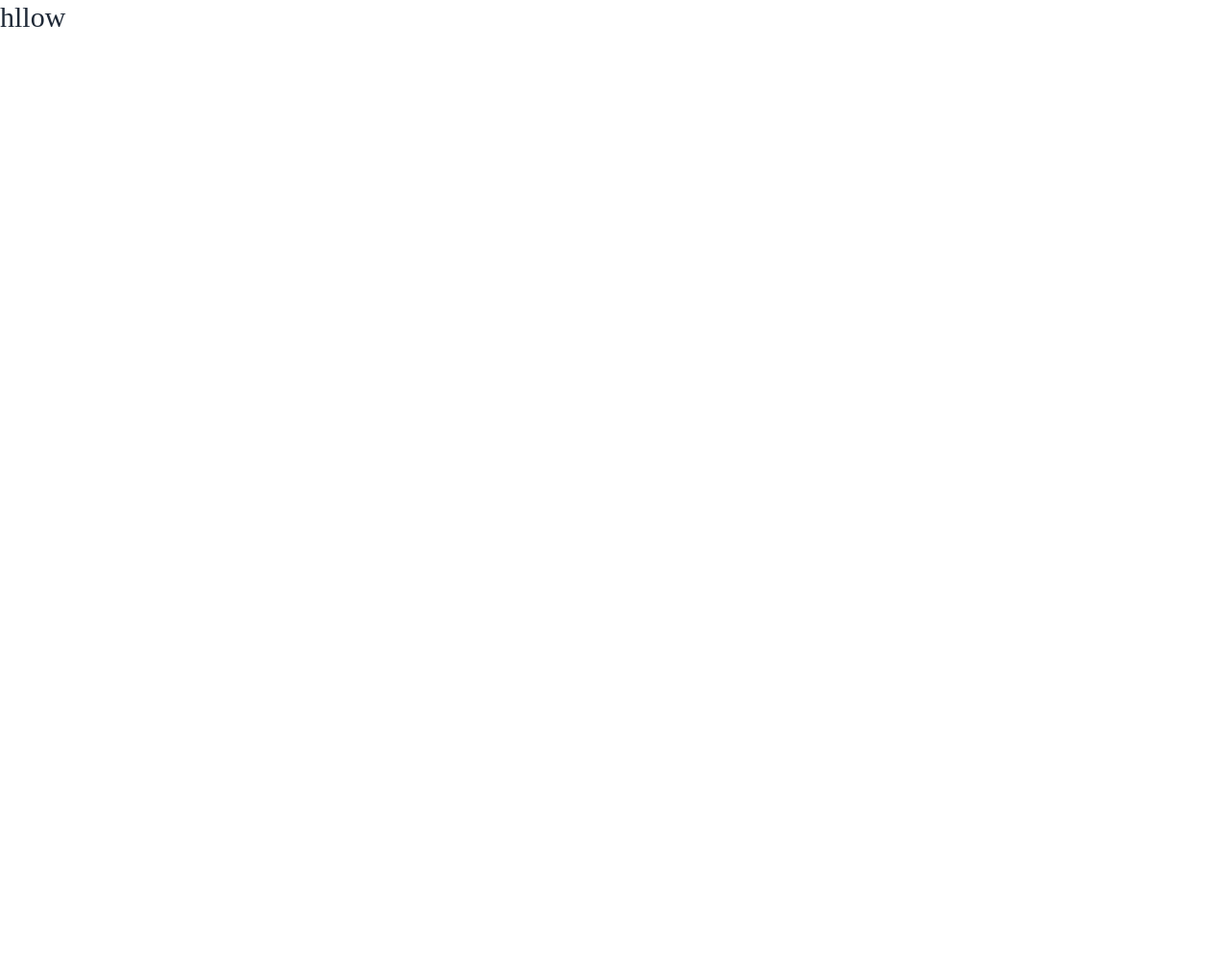
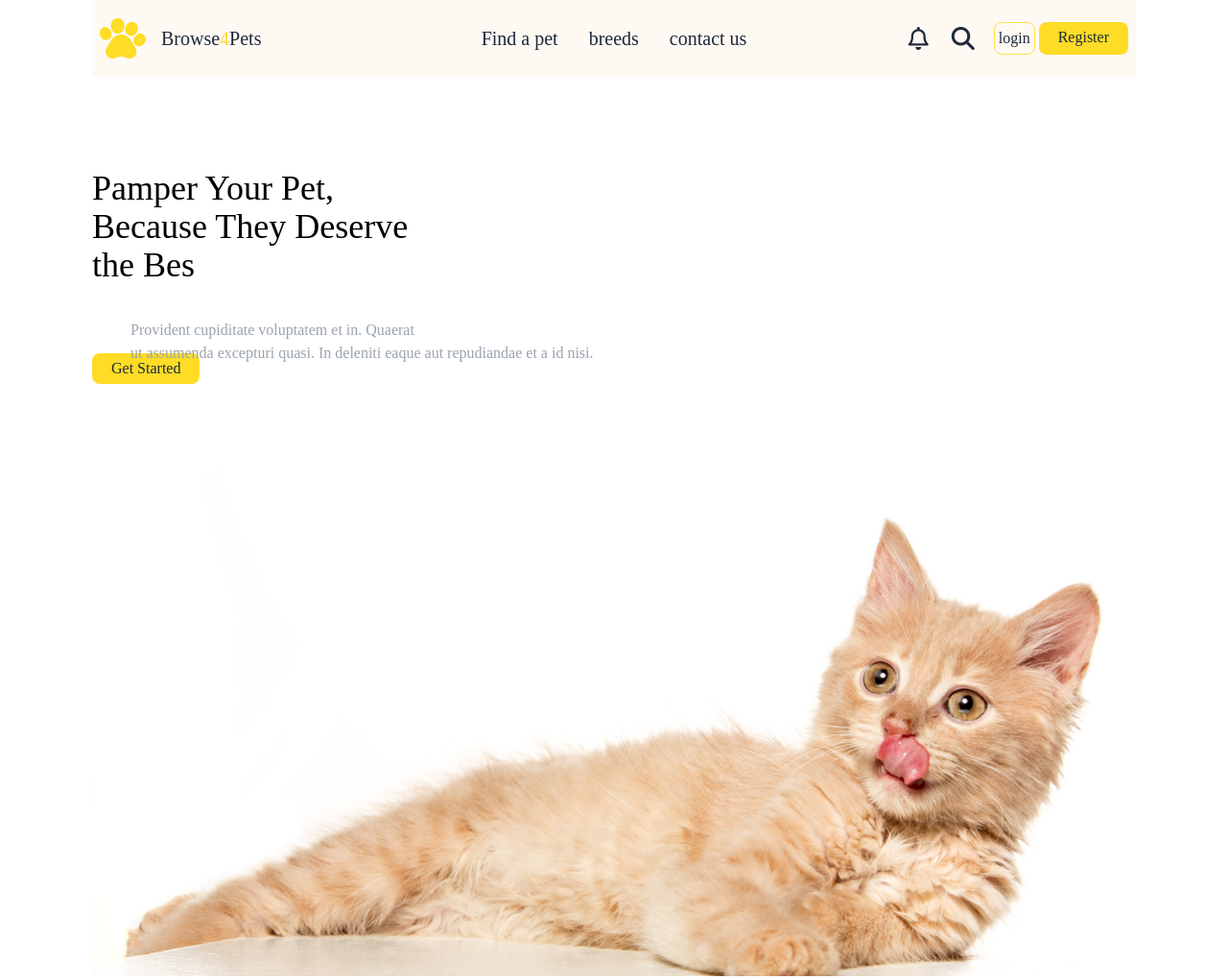
Before and after one commit to mdmohammad757/B11-A3-living-resources, a plain HTML site: page index.html in a window 1280 px wide. Shown: the whole page at 96% size. Before the commit the page ends 800 px from the top, so only its background shows below. Drawn offline with nearby package versions, Linux system fonts and the light colour scheme; a web font is replaced by a local one.

Commit message:
added full section

```diff
--- a/index.html
+++ b/index.html
@@ -4,6 +4,8 @@
      <meta charset="UTF-8">
      <meta name="viewport" content="width=device-width, initial-scale=1.0">
      <title>A3 living</title>
+     <!-- icon cdn  -->
+     <link rel="stylesheet" href="https://cdnjs.cloudflare.com/ajax/libs/font-awesome/6.7.2/css/all.min.css" integrity="sha512-Evv84Mr4kqVGRNSgIGL/F/aIDqQb7xQ2vcrdIwxfjThSH8CSR7PBEakCr51Ck+w+/U6swU2Im1vVX0SVk9ABhg==" crossorigin="anonymous" referrerpolicy="no-referrer" />
       <!-- google font cdn  -->
      <link rel="preconnect" href="https://fonts.googleapis.com">
      <link rel="preconnect" href="https://fonts.gstatic.com" crossorigin>
@@ -22,10 +24,11 @@
             theme: {
               extend: {
                 colors: {
-                  clifford: '#da373d',
-                }
-              }
-            }
+                  clifford: '#FFDC26',
+                  'pamper-primary': '#FFDC26',
+                },
+              },
+            },
           }
         </script>
 
@@ -33,11 +36,67 @@
 </head>
 <body class="ADLaM-Display">
      <!-- header section  -->
-      <header>
-         <h1 class="text-3xl">hllow</h1>
+      <header class="lg:px-24">
+        <div class="navbar bg-base-100 bg-[#FFF9F4]">
+          <div class="navbar-start">
+            <div class="flex  items-center">
+              <div class="flex gap-4 text-center">
+               <img src="Assignment_03_Category_0001/c1-assets/logo-header.png" alt="">
+               <a class="lg:flex hidden text-xl lg:m-auto">Browse<span class="text-pamper-primary">4</span>Pets</a>
+              </div>
+            </div>
+          </div>
+          <div class="navbar-center hidden lg:flex">
+            <ul class="menu menu-horizontal text-xl ">
+              <li><a>Find a pet</a></li>
+              <li><a>breeds</a></li>
+              <li><a>contact us</a></li>
+            </ul>
+          </div>
+          <div class="gap-1 navbar-end sm:overflow-hidden">
+            <div class="space-x-6 p-4 lg:flex hidden">
+              <i class="fa-regular fa-bell text-2xl"></i>
+              <i class="fa-solid fa-magnifying-glass text-2xl"></i>
+            </div>
+           <div class="lg:flex gap-1 hidden">
+            <a class="border border-yellow-300 px-1 p-1 rounded-lg">login</a>
+            <a class="bg-pamper-primary px-5 p-1 rounded-lg">Register</a>
+           </div>
+            <div class="lg:hidden flex">
+              <i class="fa-solid fa-bars"></i>
+             </div>
+          </div>
+        </div>
       </header>
+          <!-- pamper section  -->
+          <section class="lg:px-24 px-1">
+            <!-- daisyui  -->
+            <div class="my-24">
+              <!-- text container  -->
+                <div>
+                  <h1 class="text-4xl text-black">Pamper Your Pet,<br>
+                    Because They Deserve<br>
+                    the Bes</h1>
+                  <p class="pt-6 text-gray-400 lg:ml-10 lg:relative top-3">
+                    Provident cupiditate voluptatem et in. Quaerat<br> ut assumenda excepturi
+                    quasi. In deleniti eaque aut repudiandae et a id nisi.
+                  </p>
+                  <button class="bg-pamper-primary px-5 p-1 rounded-lg">Get Started</button>
+                </div>
+                <!-- img container  -->
+                <div class="mb-8 relative">
+                  <img
+                    src="Assignment_03_Category_0001/c1-assets/cat-big.png"
+                    class="w-full "/>
+                </div>
+            </div>
+          </section>
+
       <!-- main section  -->
        <main>
+          <!-- Browse By Categories section  -->
+
+           </div>
 
        </main>
        <!-- footer section  -->
```
